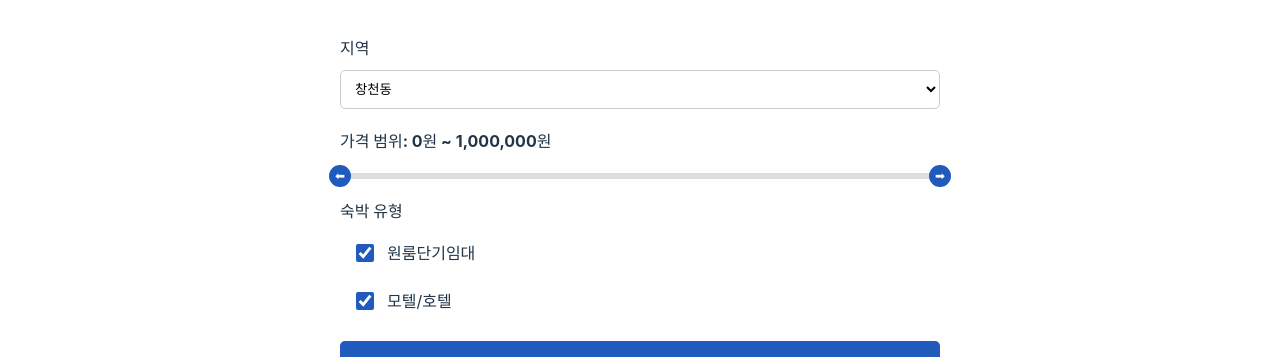
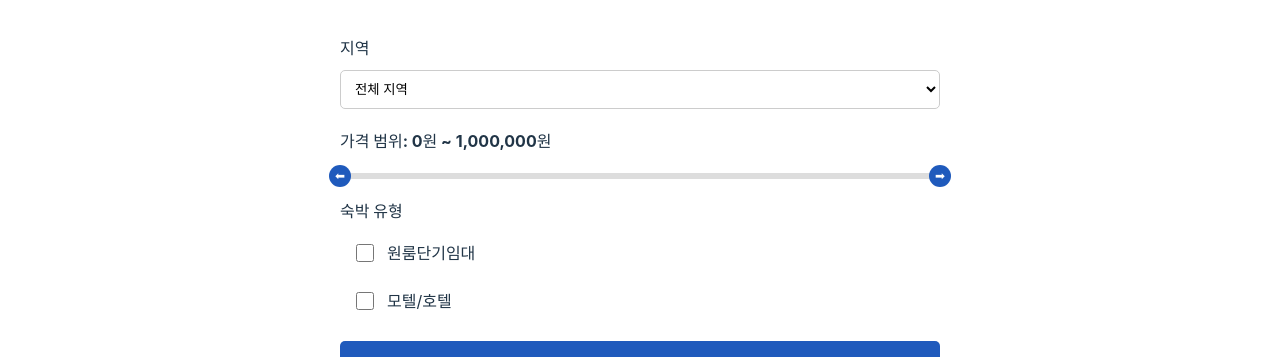
Before and after one commit to YBIGTA/26th-project-UniRent, a React (Vite) app in the folder frontend/: page /filtering in a window 1280 px wide. Shown: the part 212-569 px from the top of the page. Built offline with nearby package versions, Linux system fonts and the light colour scheme; sample sign-in values are in the browser's storage.

Commit message:
필터링 조정

```diff
--- a/frontend/src/pages/FilteringPage.jsx
+++ b/frontend/src/pages/FilteringPage.jsx
@@ -6,7 +6,7 @@ import { AppBar } from "../components/AppBar";
 import { Range } from "react-range";
 import "./FilteringPage.css";
 
-const API_BASE_URL = "http://localhost:8000";
+const API_BASE_URL = "http://13.125.103.24:8000"; // ✅ 실제 API 서버 URL 사용
 
 export const FilteringPage = () => {
   const navigate = useNavigate();
@@ -14,19 +14,19 @@ export const FilteringPage = () => {
   // 가격 필터
   const [priceRange, setPriceRange] = useState([0, 1000000]);
 
-  // 지역 필터
-  const [region, setRegion] = useState("창천동");
+  // 지역 필터 (초기값 선택 안 함)
+  const [region, setRegion] = useState("");
 
-  // 숙박 유형 필터 (체크박스)
-  const [type, setType] = useState(["단기임대", "모텔"]); // ✅ API에서 사용 가능한 값으로 초기화
+  // 숙박 유형 필터 (초기값 선택 안 함)
+  const [type, setType] = useState([]);
 
   // 로딩 상태
   const [loading, setLoading] = useState(false);
 
   // 지역 목록
-  const regions = ["창천동", "연희동", "홍제동", "북아현동", "남가좌동", "북가좌동", "신촌동"];
+  const regions = ["", "창천동", "연희동", "홍제동", "북아현동", "남가좌동", "북가좌동", "신촌동"];
 
-  // ✅ UI에 표시할 숙박 유형과 실제 API에 보낼 값 매핑
+  // 숙박 유형 필터 (UI 표시용)
   const typeOptions = [
     { apiValue: "단기임대", displayValue: "원룸단기임대" },
     { apiValue: "모텔", displayValue: "모텔/호텔" }
@@ -38,14 +38,14 @@ export const FilteringPage = () => {
 
     // FastAPI 요청 파라미터
     const params = {
-      region,
+      ...(region && { region }), // ✅ 선택한 경우에만 추가
       minPrice: priceRange[0],
       maxPrice: priceRange[1],
-      type: type.length > 0 ? type.join(",") : undefined, // ✅ FastAPI에서는 CSV 문자열로 전달
+      ...(type.length > 0 && { type }) // ✅ 빈 배열이면 추가하지 않음
     };
 
     try {
-      const response = await axios.get(`${API_BASE_URL}/properties`, { params });
+      const response = await axios.get(`${API_BASE_URL}/api/properties`, { params });
 
       if (response.data.properties) {
         navigate("/filtering-results", { state: { listings: response.data.properties } });
@@ -80,7 +80,7 @@ export const FilteringPage = () => {
           <label>지역</label>
           <select value={region} onChange={(e) => setRegion(e.target.value)}>
             {regions.map((reg) => (
-              <option key={reg} value={reg}>{reg}</option>
+              <option key={reg} value={reg}>{reg || "전체 지역"}</option>
             ))}
           </select>
         </div>
@@ -117,11 +117,11 @@ export const FilteringPage = () => {
               <label key={apiValue} className="checkbox-label">
                 <input
                   type="checkbox"
-                  value={apiValue} // ✅ API에서 허용하는 값 ("단기임대" 또는 "모텔")
+                  value={apiValue}
                   checked={type.includes(apiValue)}
                   onChange={() => handleTypeChange(apiValue)}
                 />
-                {displayValue} {/* ✅ 프론트 UI에 표시할 값 ("원룸단기임대", "모텔/호텔") */}
+                {displayValue}
               </label>
             ))}
           </div>
```
